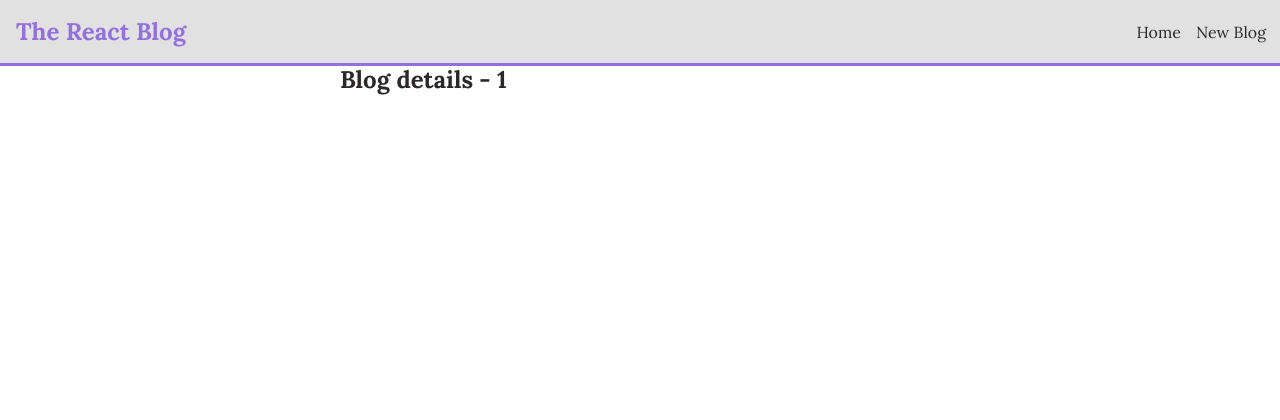
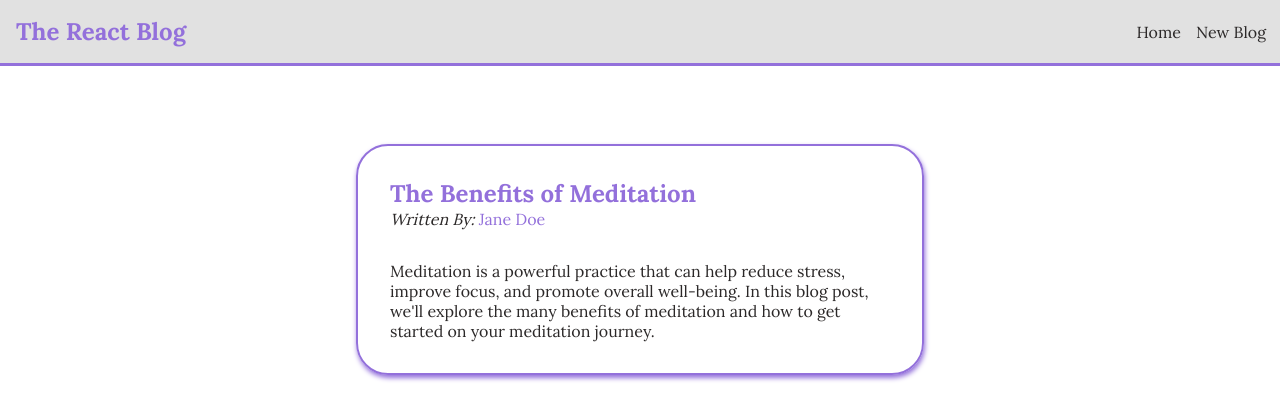
Before and after one commit to Roveri91/simple-blog, a React (Create React App) app: page /blogs/1 in a window 1280 px wide. Shown: the top 420 px of the page. Built offline with nearby package versions, Linux system fonts and the light colour scheme; data requests are answered from the project's data file.

Commit message:
fetch data for single blog

```diff
--- a/src/components/BlogDetails.js
+++ b/src/components/BlogDetails.js
@@ -1,12 +1,24 @@
 import { useParams } from "react-router-dom";
+import Loading from "./Loading";
+import useFetch from "../useFetch";
 
 const BlogDetails = () => {
   const { id } = useParams();
+  const { data: blog, error, isPending } = useFetch('http://localhost:8000/blogs/' + id);
 
   return (
-    <div className="blog-details">
-      <h2>Blog details - { id }</h2>
-
+    <div>
+      { isPending && <div><Loading /></div> }
+      { error && <div>{ error }</div>}
+      { blog && (
+        <div className="blog-details">
+          <article>
+            <h2>{ blog.title }</h2>
+            <p><i>Written By:</i> { blog.author }</p>
+            <div>{ blog.body }</div>
+          </article>
+        </div>
+      )}
     </div>
   );
 }
--- a/src/index.css
+++ b/src/index.css
@@ -104,3 +104,22 @@
   0% { transform: rotate(0deg); }
   100% { transform: rotate(360deg); }
 }
+
+/* BLOG DETAILS */
+
+.blog-details {
+  border: 2px solid mediumpurple;
+  border-radius: 2em;
+  padding: 2rem;
+  margin: 5rem 1rem;
+  box-shadow: 1px 3px 5px mediumpurple;
+}
+
+.blog-details h2, .blog-details p{
+  color: mediumpurple;
+  /* margin-bottom: 1pxs; */
+}
+
+.blog-details div {
+  margin-top: 2rem;
+}
```
